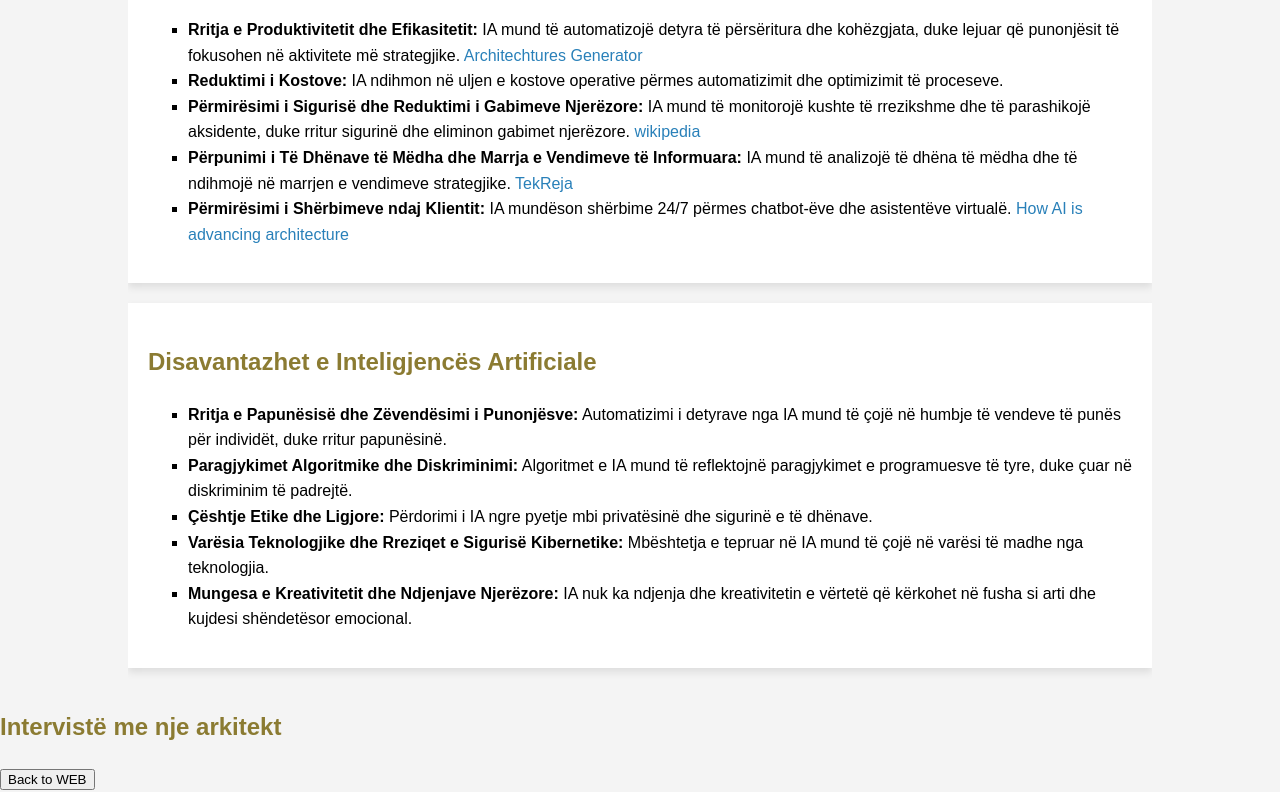
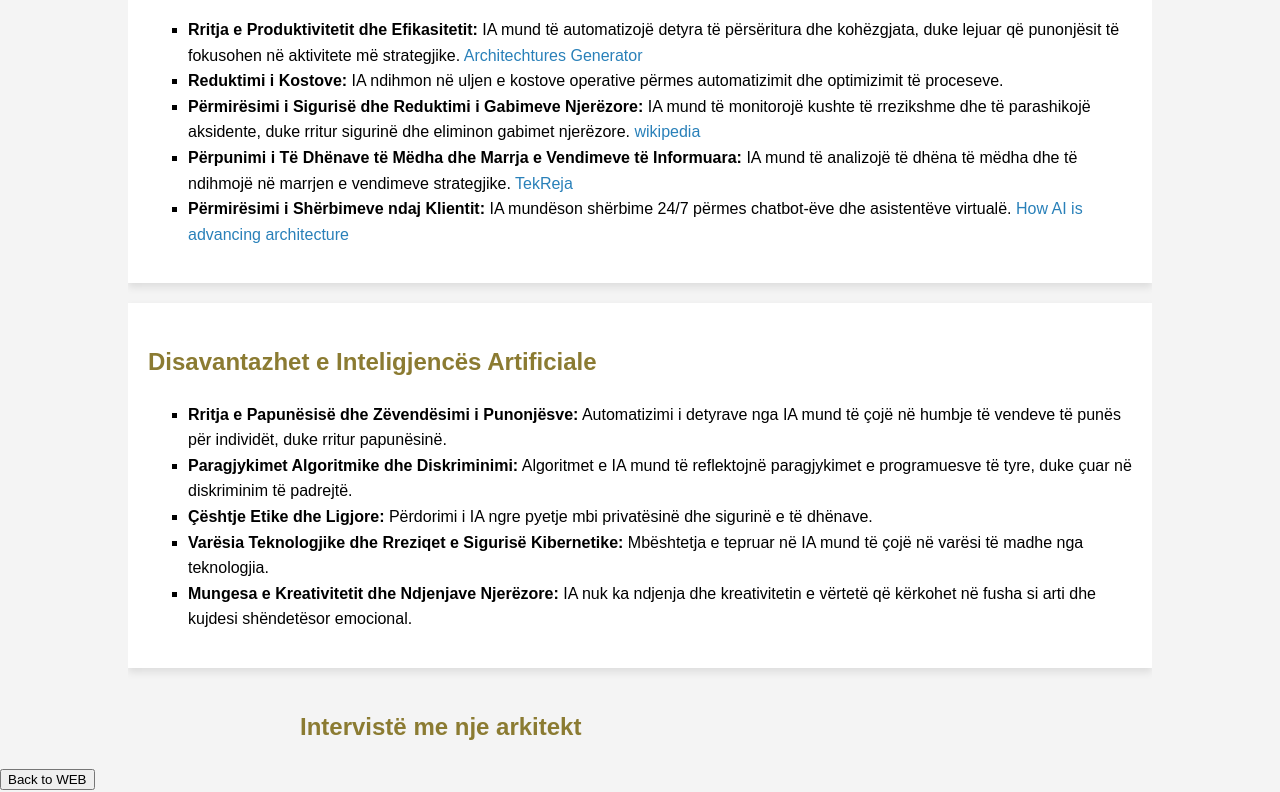
Before and after one commit to bana34-eng/BS-Website, a plain HTML site: page grupi1.html in a window 1280 px wide. Shown: the part 2339-3131 px from the top of the page. Drawn offline with Linux system fonts and the light colour scheme.

Commit message:
Update grupi1.html

```diff
--- a/grupi1.html
+++ b/grupi1.html
@@ -195,5 +195,5 @@
       </ul>
   </section>
 </div>
-  <a href="video (4).html"><h2>Intervistë me nje arkitekt</h2></a>
+  <a href="video (4).html"><h2 style="margin-left: 300px;">Intervistë me nje arkitekt</h2></a>
 <a href="index.html"><button>Back to WEB</button></a>
```
